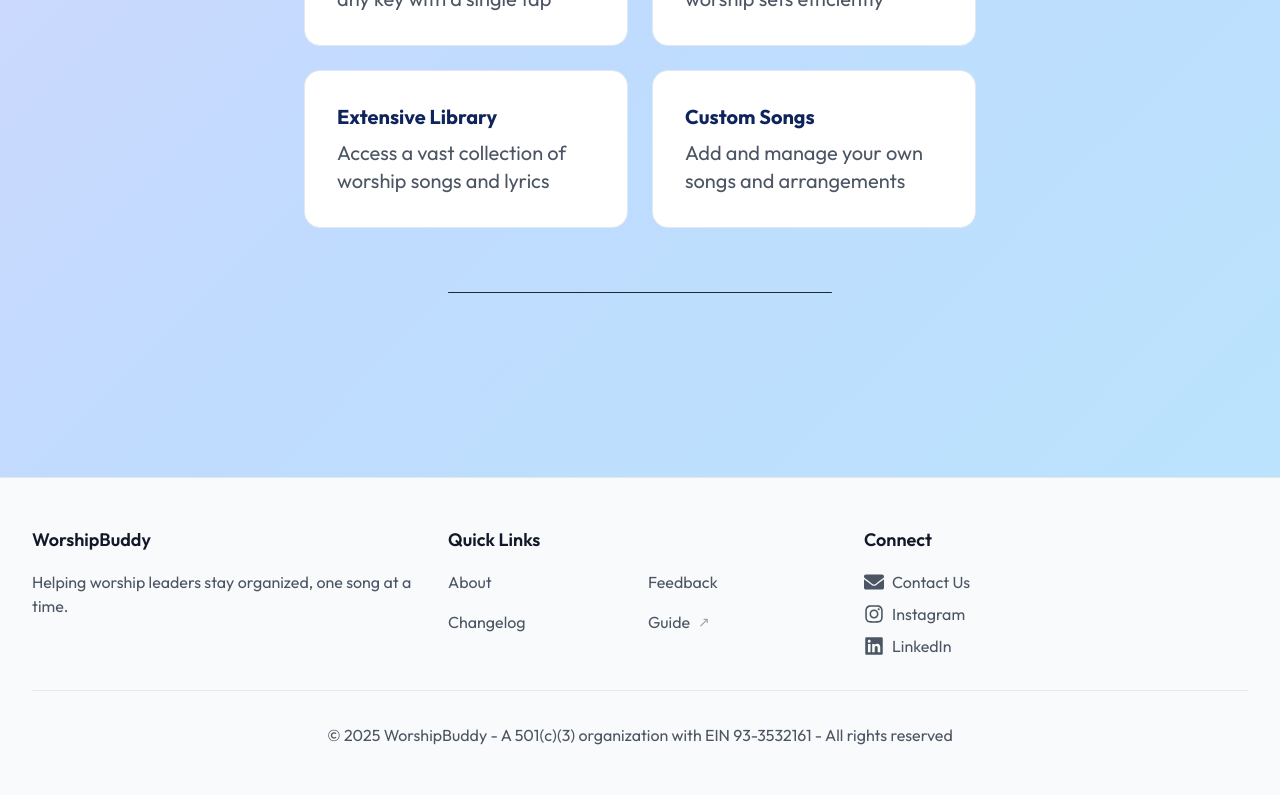
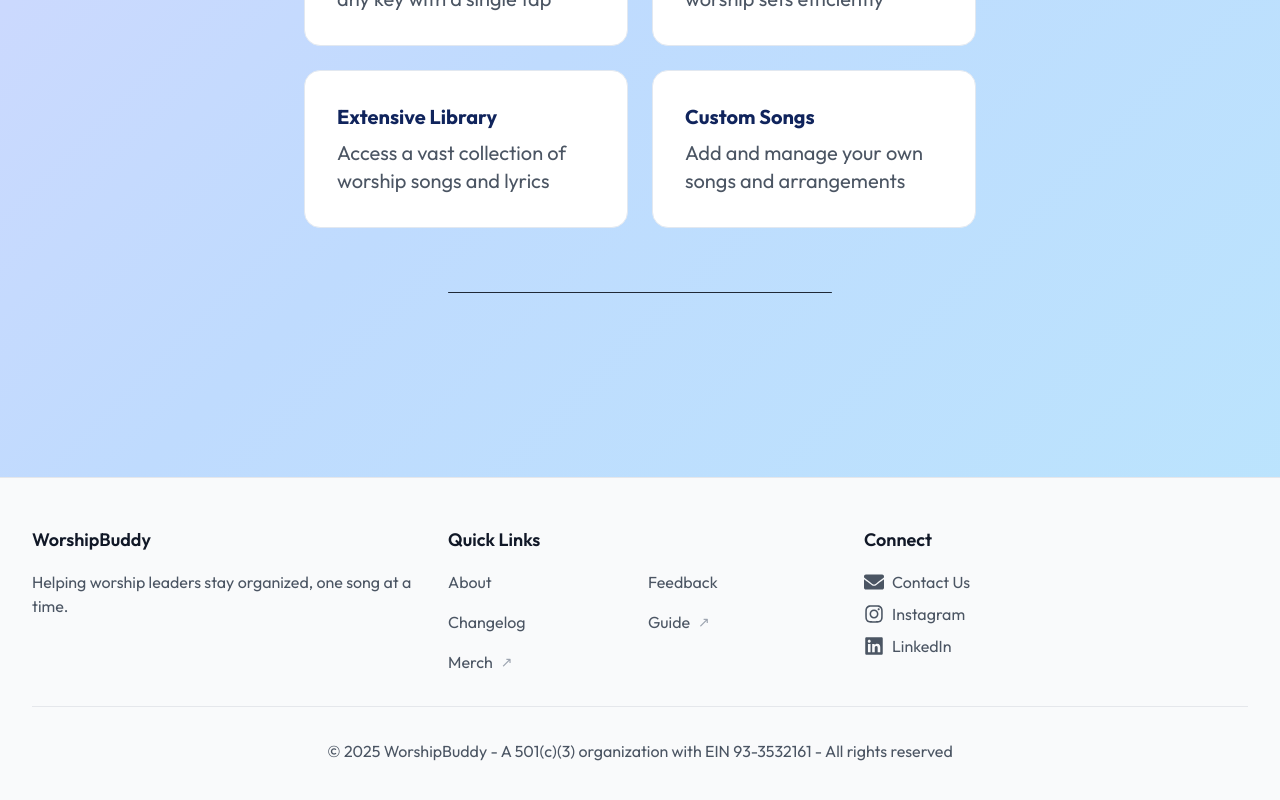
Before and after one commit to WorshipBuddy/worshipbuddy.org, a Next.js app: page / in a window 1280 px wide. Shown: the part 876-1676 px from the top of the page. Built offline with nearby package versions, Linux system fonts and the light colour scheme.

Commit message:
add merch

```diff
--- a/components/Footer.jsx
+++ b/components/Footer.jsx
@@ -33,6 +33,11 @@
               <li>
                 <Link href="https://guide.worshipbuddy.org" target="_blank" rel="noopener noreferrer" className="text-gray-600 hover:text-gray-900 flex items-center gap-1">
                   Guide <span className="inline ml-1 text-sm text-gray-400">↗</span>
+                </Link>
+              </li>
+              <li>
+                <Link href="https://merch.worshipbuddy.org" target="_blank" rel="noopener noreferrer" className="text-gray-600 hover:text-gray-900 flex items-center gap-1">
+                  Merch <span className="inline ml-1 text-sm text-gray-400">↗</span>
                 </Link>
               </li>
             </ul>
--- a/components/Nav.jsx
+++ b/components/Nav.jsx
@@ -17,6 +17,7 @@
     { name: "Feedback", href: "/feedback" },
     { name: "Changelog", href: "/changelog" },
     { name: "Guide", href: "https://guide.worshipbuddy.org", external: true },
+    { name: "Merch", href: "https://merch.worshipbuddy.org", external: true },
     { name: "Donate", href: "/donate" },
   ];
 
```
